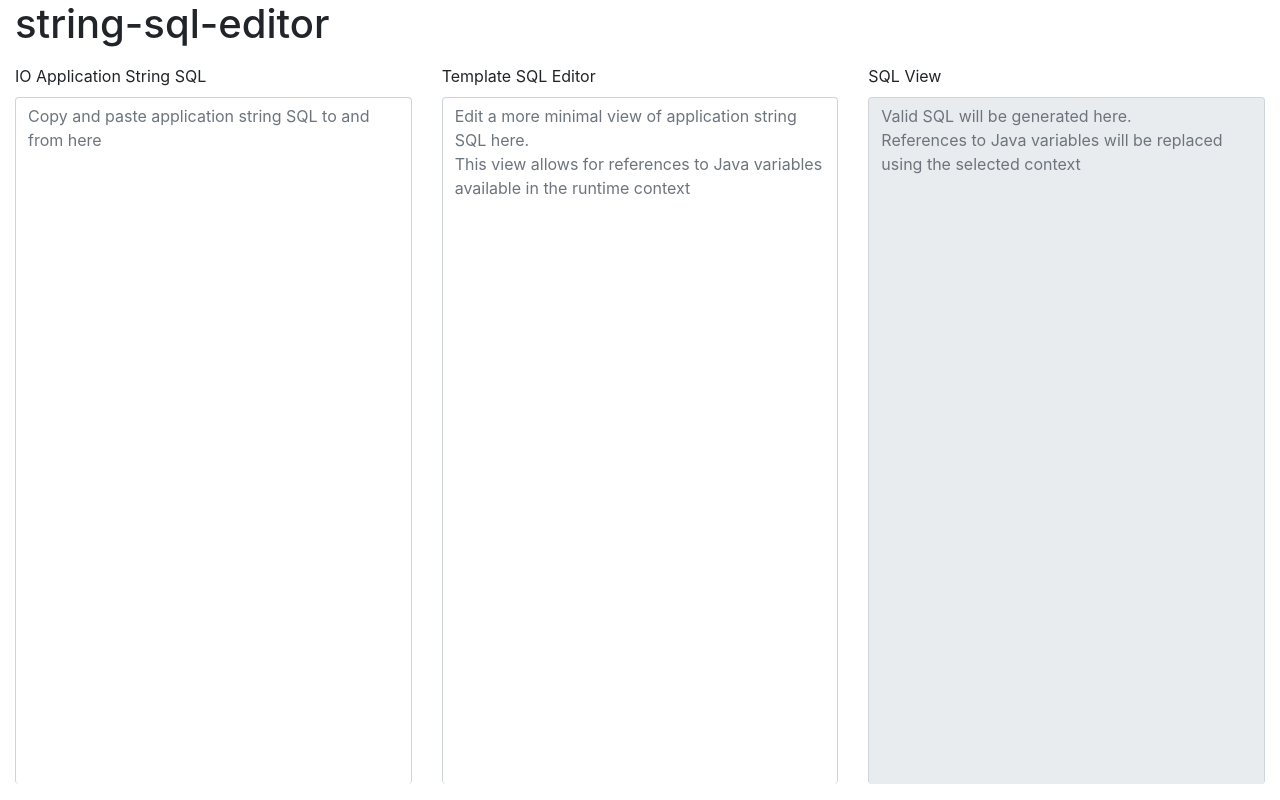
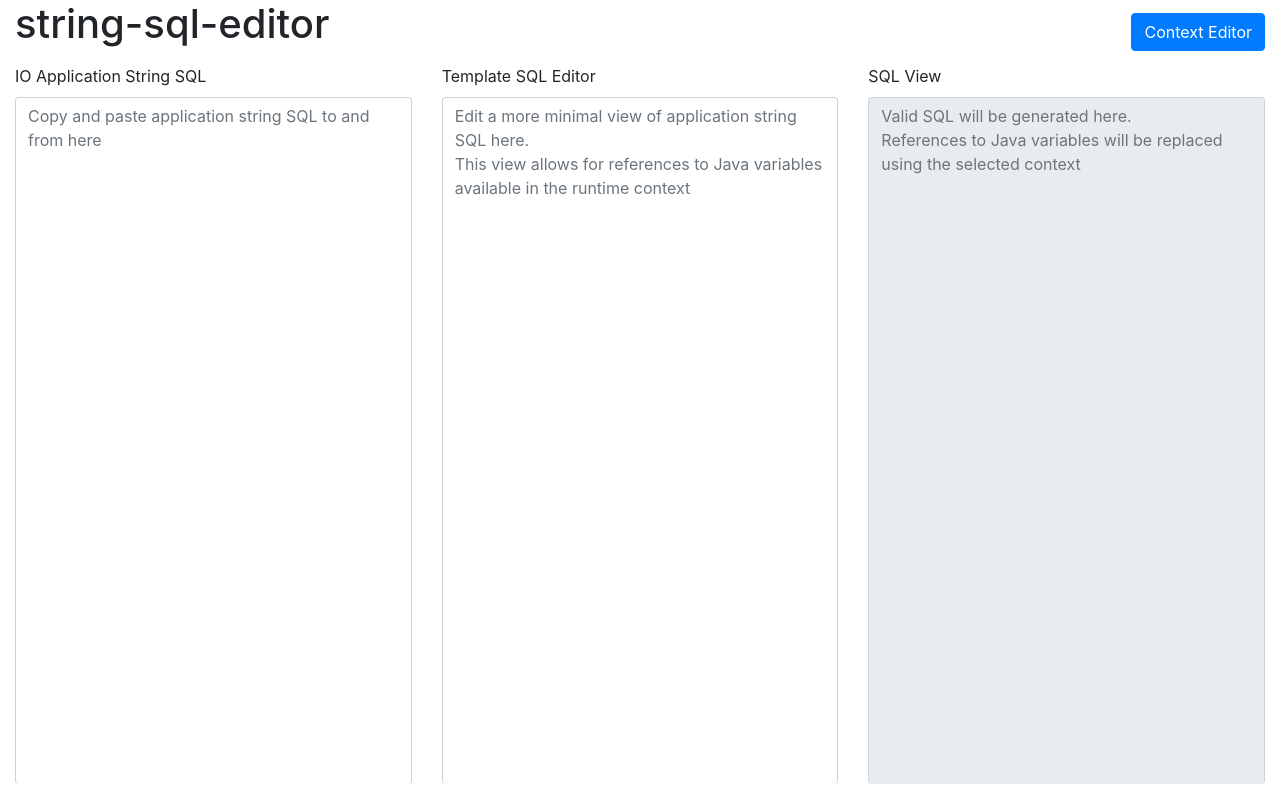
Before and after one commit to Serenity09/string-sql-editor, a React (Create React App) app: page / in a window 1280 px wide. Built offline with nearby package versions, Linux system fonts and the light colour scheme.

Commit message:
Context Editor Button
UI button & style

```diff
--- a/src/App.js
+++ b/src/App.js
@@ -4,6 +4,7 @@ import Container from 'react-bootstrap/Container'
 import Row from 'react-bootstrap/Row'
 import Col from 'react-bootstrap/Col'
 import Form from 'react-bootstrap/Form'
+import Button from 'react-bootstrap/Button'
 
 import './app.scss';
 
@@ -108,7 +109,14 @@ function App() {
   return (
     <Form className="h-100">
       <Container className="app-container h-100" fluid>
-        <h1 className="mb-3">string-sql-editor</h1>
+        <Row>
+          <Col className="header-container">
+            <h1 className="mb-3">string-sql-editor</h1>
+            <div className="button-container">
+              <Button variant="primary">Context Editor</Button>
+            </div>
+          </Col>
+        </Row>
         <Row className="editor-row">
           <Col>
             <Form.Group controlId="applicationStringSQLInput" className="h-100">
--- a/src/app.scss
+++ b/src/app.scss
@@ -6,6 +6,15 @@
 $page-header-height: 4rem;
 $form-group-header-height: 25px;
 
+.header-container {
+    display: flex;
+    justify-content: space-between;
+    align-items: center;
+
+}
+.header-container h1, .header-container .button-container {
+    display: inline-block;
+}
 
 .container-fluid.app-container > .row.editor-row {
     height: calc(100% - #{$page-header-height});
```
